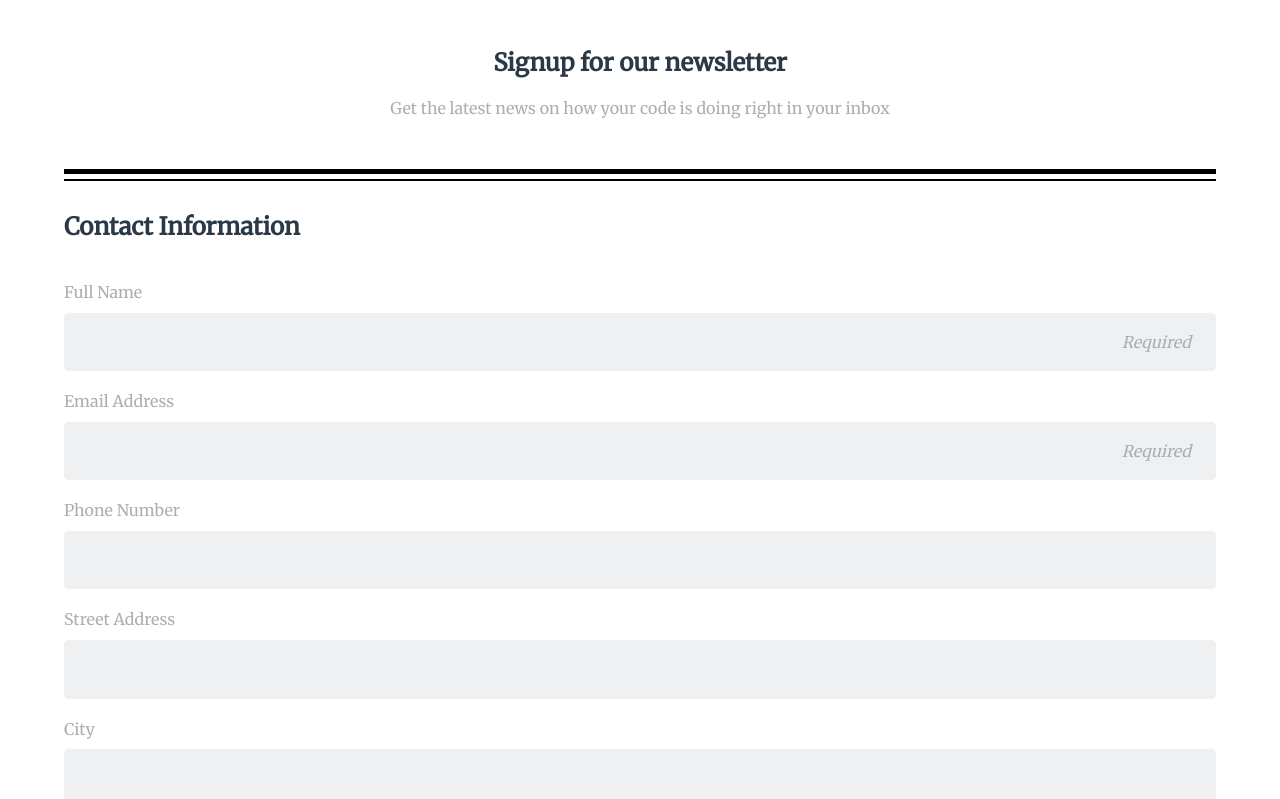
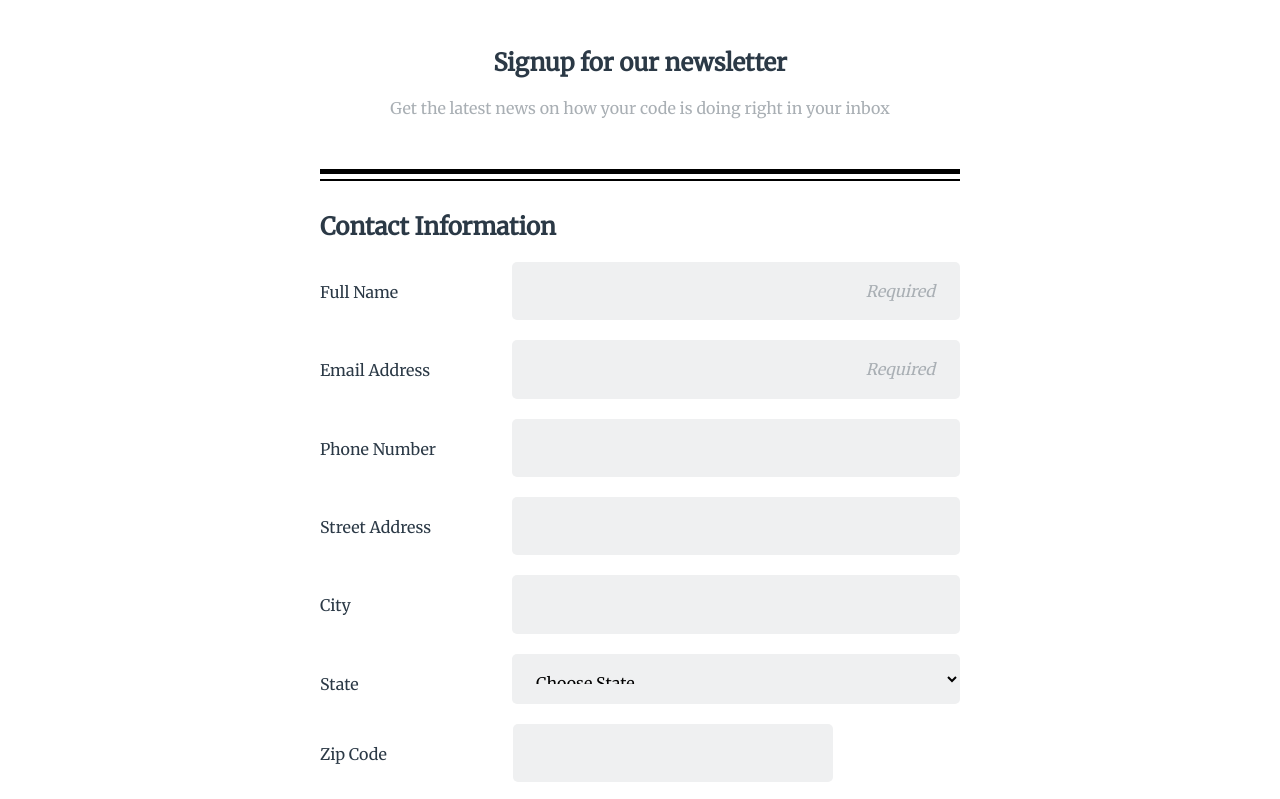
Before and after one commit to dipanshu08/registration_form, a plain HTML site: page index.html in a window 1280 px wide. Shown: the part 105-904 px from the top of the page. Drawn offline with Linux system fonts and the light colour scheme.

Commit message:
completed desktop version of form

```diff
--- a/css/style.css
+++ b/css/style.css
@@ -67,7 +67,6 @@ legend {
   width: 100%;
   font-size: 1.5em;
   font-weight: bold;
-
   border-top: 2px solid black;
   padding-top: 30px;
 }
@@ -128,7 +127,7 @@ button {
   text-align: center;
   border-radius: 5px;
   width: 100%;
-  font-size: 1.5em;
+  font-size: 1.25em;
   cursor: pointer
 }
 
@@ -148,3 +147,35 @@ footer {
 .blk {
   display: block;
 }
+
+@media (min-width: 768px) {
+  .container {
+    max-width: 50%;
+  }
+
+  label {
+    color: #2B3946;
+  }
+
+  .wrapper {
+    display: flex;
+    justify-content: space-between;
+  }
+
+  input[type='text'],
+  input[type='email'],
+  input[type='number'],
+  input[type='phone'],
+  select {
+    width: 70%;
+  }
+
+  input[id="zip_code"] {
+    width: 50%;
+    margin: auto;
+  }
+
+  footer {
+    font-size: 0.75em;
+  }
+}
--- a/index.html
+++ b/index.html
@@ -23,21 +23,32 @@
         <fieldset>
           <legend>Contact Information</legend>
 
+          <div class="wrapper">
             <label for='name' class='blk'>Full Name</label>
             <input type='text' id='name' name='user_name' placeholder="Required" required class='blk' />
+          </div>
 
+          <div class="wrapper">
             <label for='email' class='blk'>Email Address</label>
             <input type='email' id='email' name='user_email' placeholder="Required" required class='blk' />
+          </div>
 
+          <div class="wrapper">
             <label for='phone' class='blk'>Phone Number</label>
             <input type='number' id='phone' name='user_phone' class='blk' />
+          </div>
 
+          <div class="wrapper">
             <label for='street_address' class='blk'>Street Address</label>
             <input type='text' id='street_address' name='user_street_address' class='blk' />
+          </div>
 
+          <div class="wrapper">
             <label for='city' class='blk'>City</label>
             <input type='text' id='city' name='user_city' class='blk' />
+          </div>
 
+          <div class="wrapper">
             <label for='state' class='blk'>State</label>
             <select id='state' name='user_state' class='blk'>
               <option value="choose_state">Choose State</option>
@@ -48,9 +59,12 @@
               <option value="tamil_nadu">Tamil Nadu</option>
               <option value="rajasthan">Rajasthan</option>
             </select>
+          </div>
 
+          <div class="wrapper">
             <label for='zip_code' class='blk'>Zip Code</label>
             <input type='number' id='zip_code' name='user_zip_code' class='blk' />
+          </div>
         </fieldset>
 
         <fieldset class="newsletter">
```
Lines whose indentation alone changed are shown as unchanged.
